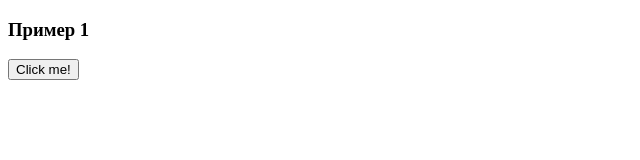
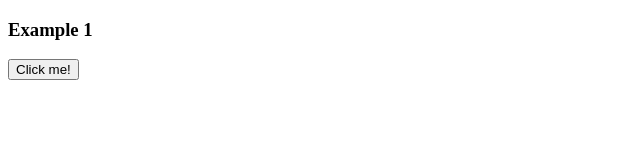
Before and after one commit to ithrforu/XmlHttpRequest, a website: page formSendingData_js_MDN1-XHR.html in a window 1280 px wide. Shown: the full height of the page, 0-640 px from the left. Drawn offline with Linux system fonts and the light colour scheme.

Commit message:
refactor: пример -> example

```diff
--- a/formSendingData_js_MDN1-XHR.html
+++ b/formSendingData_js_MDN1-XHR.html
@@ -6,14 +6,14 @@
     <title>Sending form data via JavaScript</title>
   </head>
   <body>
-    <!-- Пример #1 -->
+    <!-- Example #1 -->
     <div>
-      <h3>Пример 1</h3>
+      <h3>Example 1</h3>
       <button>Click me!</button>
     </div>
 
     <script>
-      // Пример #1
+      // Example #1
       const button = document.querySelector('button');
       const dataObject = {
         name: 'Vova',
```
